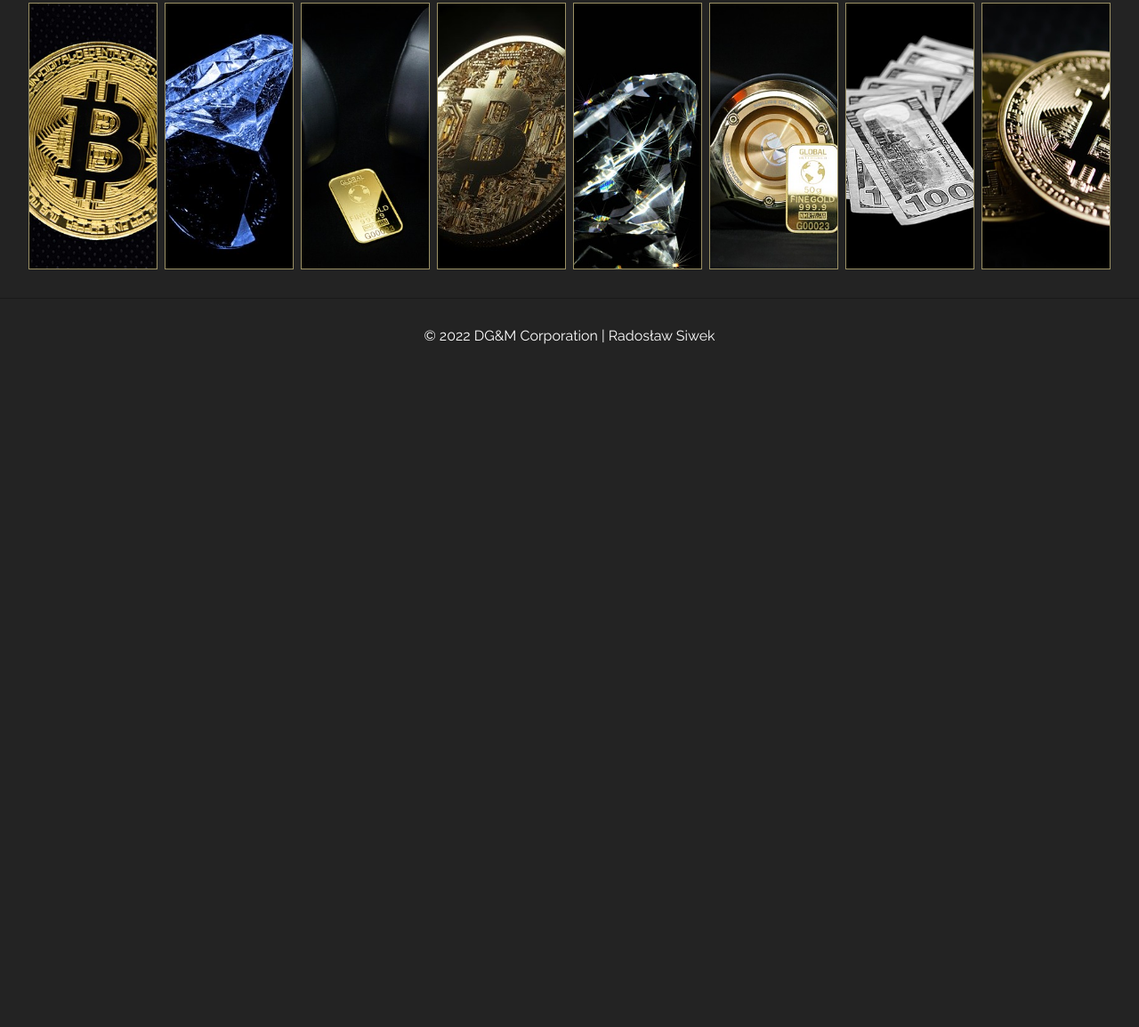
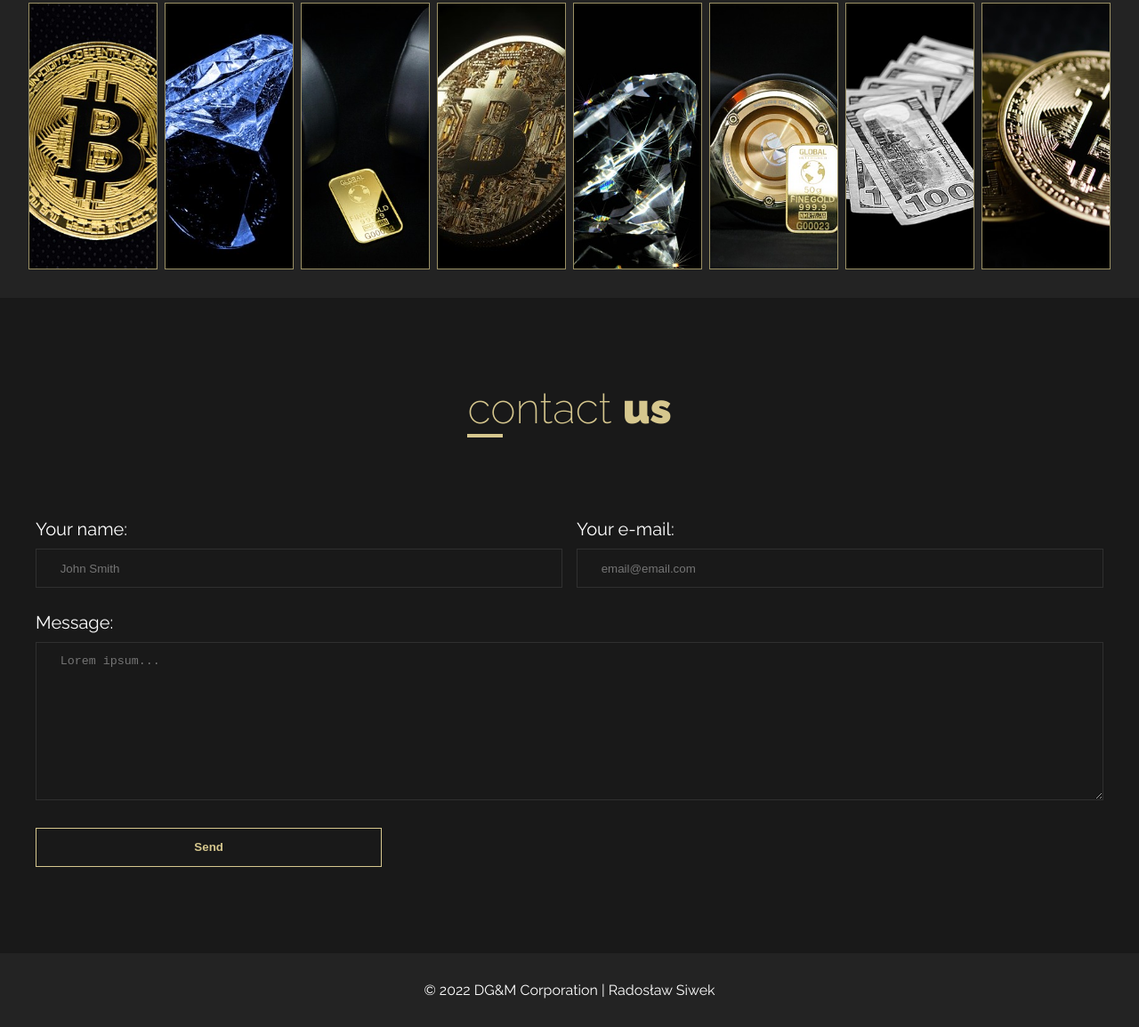
Before and after one commit to rsiwek777/grid-layout-website, a plain HTML site: page index.html in a window 1280 px wide. Shown: the part 4594-5749 px from the top of the page at 89% size. Before the commit the page ends 5013 px from the top, so only its background shows below. Drawn offline with Linux system fonts and the light colour scheme.

Commit message:
contact section

```diff
--- a/index.html
+++ b/index.html
@@ -212,6 +212,29 @@
             <img class="gallery__img" src="./img/gallery/7.jpg" alt="money image">
             <img class="gallery__img" src="./img/gallery/8.jpg" alt="gold coins image">
         </section>
+
+        <section class="contact" id="contact">
+            <div class="wrapper">
+                <h2 class="section-title">contact <span>us</span></h2>
+
+                <form class="contact__form">
+                    <div class="contact__form-box">
+                        <label for="name">Your name:</label>
+                        <input type="text" id="name" placeholder="John Smith">
+                    </div>
+                    <div class="contact__form-box">
+                        <label for="email">Your e-mail:</label>
+                        <input type="email" id="email" placeholder="email@email.com">
+                    </div>
+                    <div class="contact__form-box">
+                        <label for="msg">Message:</label>
+                        <textarea placeholder="Lorem ipsum..." id="msg" cols="30" rows="10"></textarea>
+                    </div>
+
+                    <button type="submit" class="contact__form-btn">Send</button>
+                </form>
+            </div>
+        </section>
     </main>
 
     <footer class="footer">
--- a/sass/_medium.scss
+++ b/sass/_medium.scss
@@ -64,4 +64,25 @@
 			}
 		}
 	}
+
+	.contact {
+		&__form {
+			gap: 0 1em;
+		}
+
+		&__form-box {
+			&:nth-child(1) {
+				grid-column: 1/4;
+				grid-row: 1/2;
+			}
+			&:nth-child(2) {
+				grid-column: 4/7;
+				grid-row: 1/2;
+			}
+			&:nth-child(3) {
+				grid-column: 1/-1;
+				grid-row: 3/4;
+			}
+		}
+	}
 }
--- a/sass/main.scss
+++ b/sass/main.scss
@@ -378,7 +378,6 @@ h1.company-name {
 	grid-template-columns: 1fr 1fr;
 	gap: 0.5em;
 
-
 	&__img {
 		border: 1px solid $darkgold;
 		height: 300px;
@@ -387,6 +386,79 @@ h1.company-name {
 
 		&:nth-child(odd) {
 			display: none;
+		}
+	}
+}
+
+.contact {
+	padding: 6em 2em;
+	background-color: $darker;
+
+	&__form {
+		display: grid;
+		grid-template-columns: repeat(6, 1fr);
+
+		&-btn {
+			grid-column: 1/3;
+			grid-row: 4/5;
+			padding: 1em;
+			border: 1px solid $gold;
+			background: none;
+			font-weight: bold;
+			cursor: pointer;
+			color: $gold;
+			transition: background-color 0.3s, color 0.3s;
+
+			&:hover,
+			&:focus {
+				outline: none;
+				background-color: $gold;
+				color: $darker;
+			}
+		}
+	}
+
+	&__form-box {
+		label {
+			display: block;
+			margin-bottom: 0.5em;
+			font-size: 2rem;
+		}
+
+		textarea {
+			max-width: 100%;
+			width: 100%;
+			min-width: 100%;
+			min-height: 150px;
+			max-height: 1000px;
+		}
+
+		input,
+		textarea {
+			padding: 1em 2em;
+			margin-bottom: 2em;
+			width: 100%;
+			color: $white;
+			background: none;
+			border: 1px solid rgba(255, 255, 255, 0.1);
+
+			&:focus {
+				outline: none;
+				border: 1px solid $gold;
+			}
+		}
+
+		&:nth-child(1) {
+			grid-column: 1/-1;
+			grid-row: 1/2;
+		}
+		&:nth-child(2) {
+			grid-column: 1/-1;
+			grid-row: 2/3;
+		}
+		&:nth-child(3) {
+			grid-column: 1/-1;
+			grid-row: 3/4;
 		}
 	}
 }
```
Also changed, not shown: css/main.css, 1 other file.
